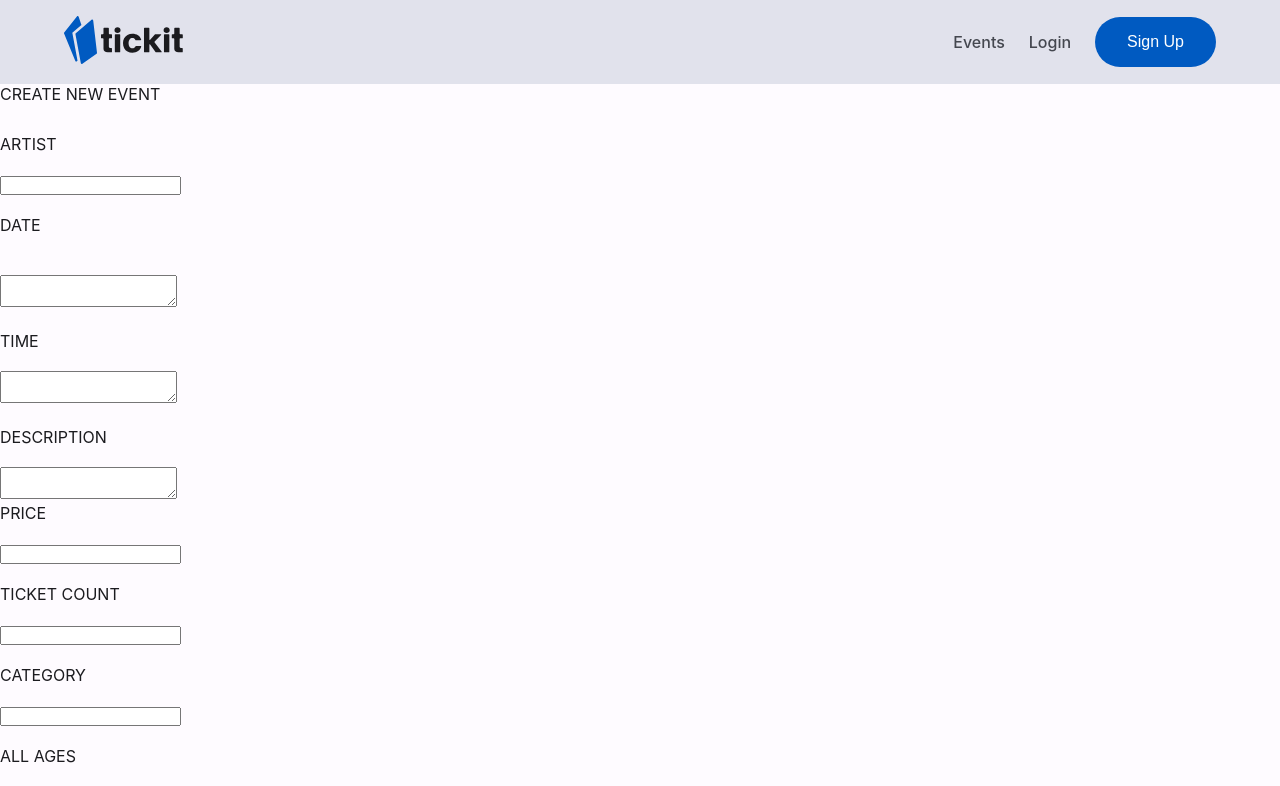
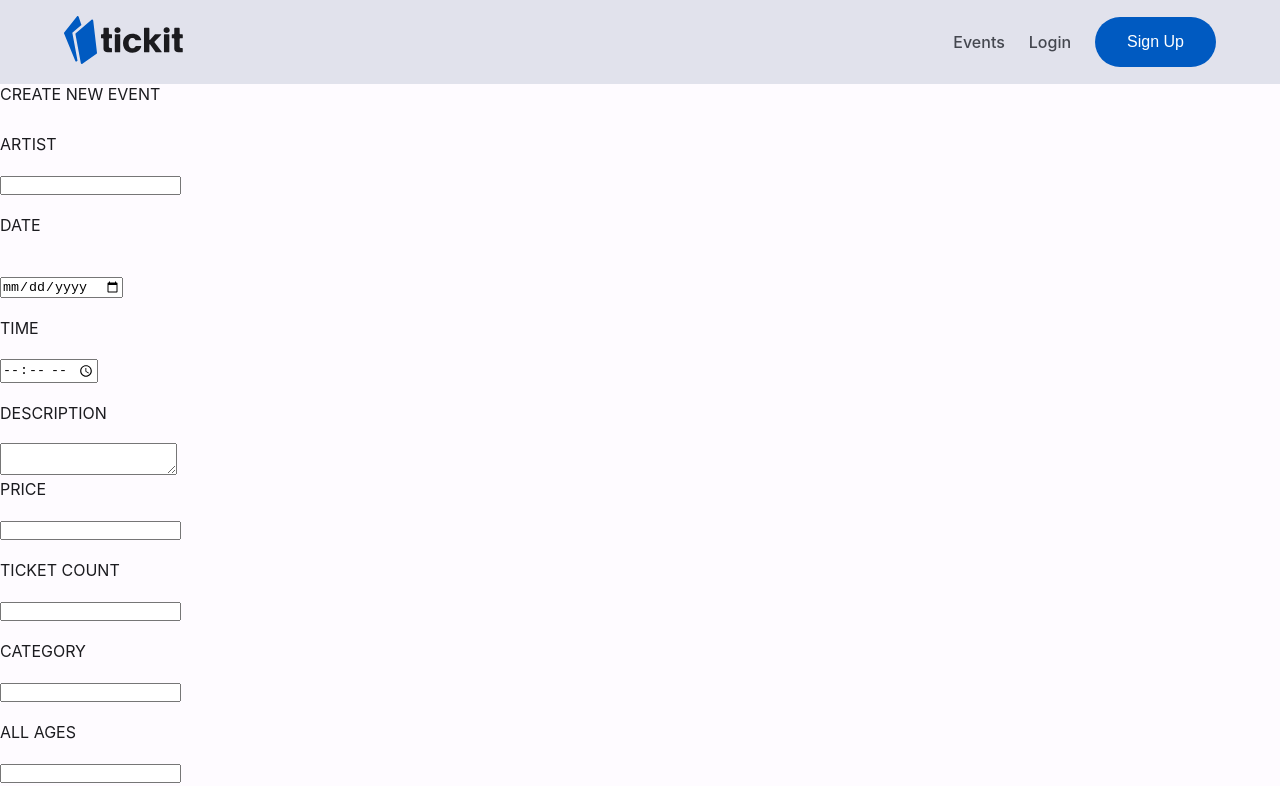
Before and after one commit to benjaminrogerlewin/tickit-front-end, a React (Create React App) app in the folder tickit/: page /create in a window 1280 px wide. Shown: the top 786 px of the page. Built offline with nearby package versions, Linux system fonts and the light colour scheme; no server answers.

Commit message:
Changed textfields for date and time inputs.

```diff
--- a/tickit/src/components/EventCreate.jsx
+++ b/tickit/src/components/EventCreate.jsx
@@ -58,9 +58,10 @@ export default function EventCreate(props) {
             </div>
             <br></br>
             <br></br>
-            <textarea
+            <input
               required
               id="date"
+              type="date"
               name="date"
               value={formData.date}
               onChange={handleChange}
@@ -73,9 +74,10 @@ export default function EventCreate(props) {
             </label>
             <br></br>
             <br></br>
-            <textarea
+            <input
               required
               id="time"
+              type="time"
               name="time"
               value={formData.time}
               onChange={handleChange}
```
